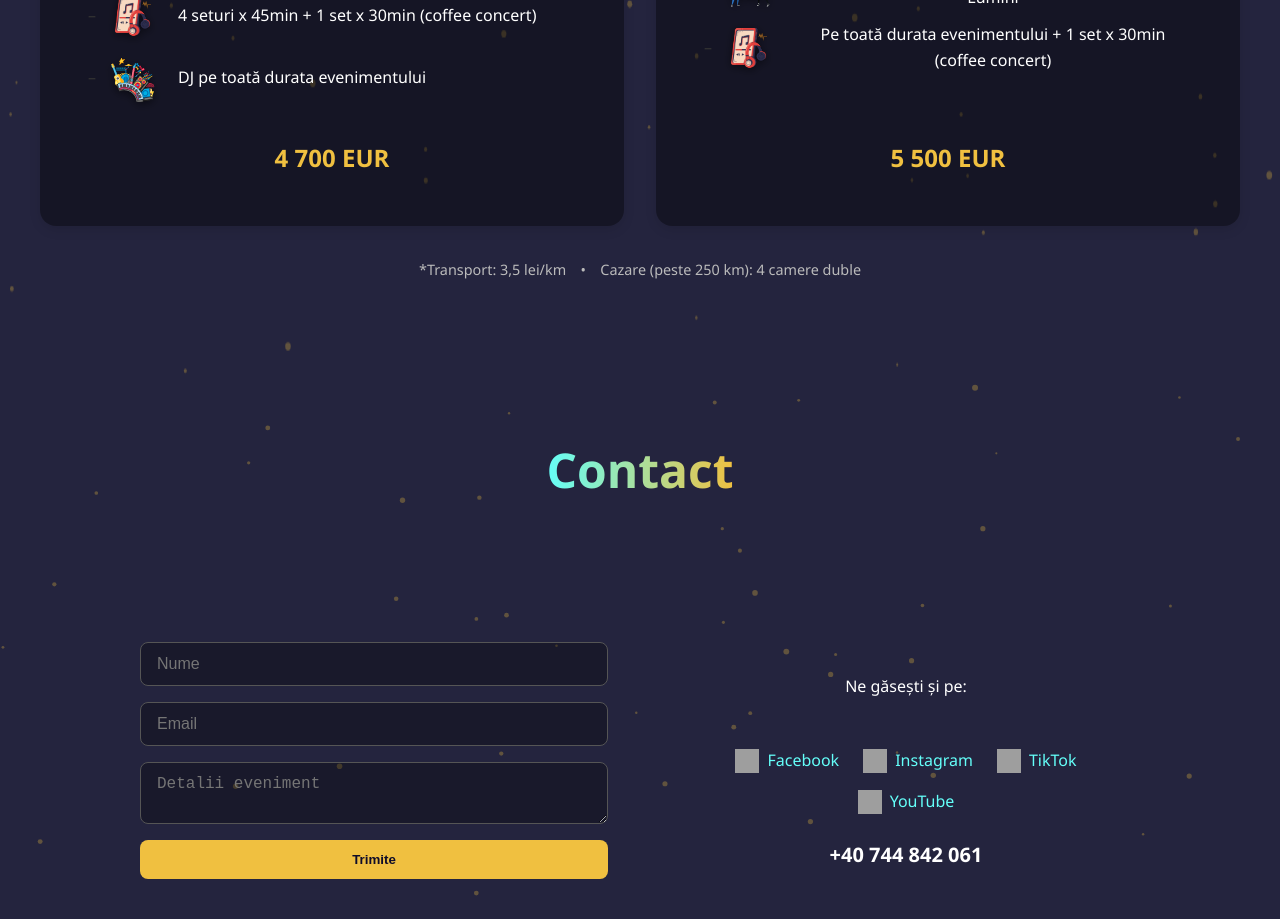
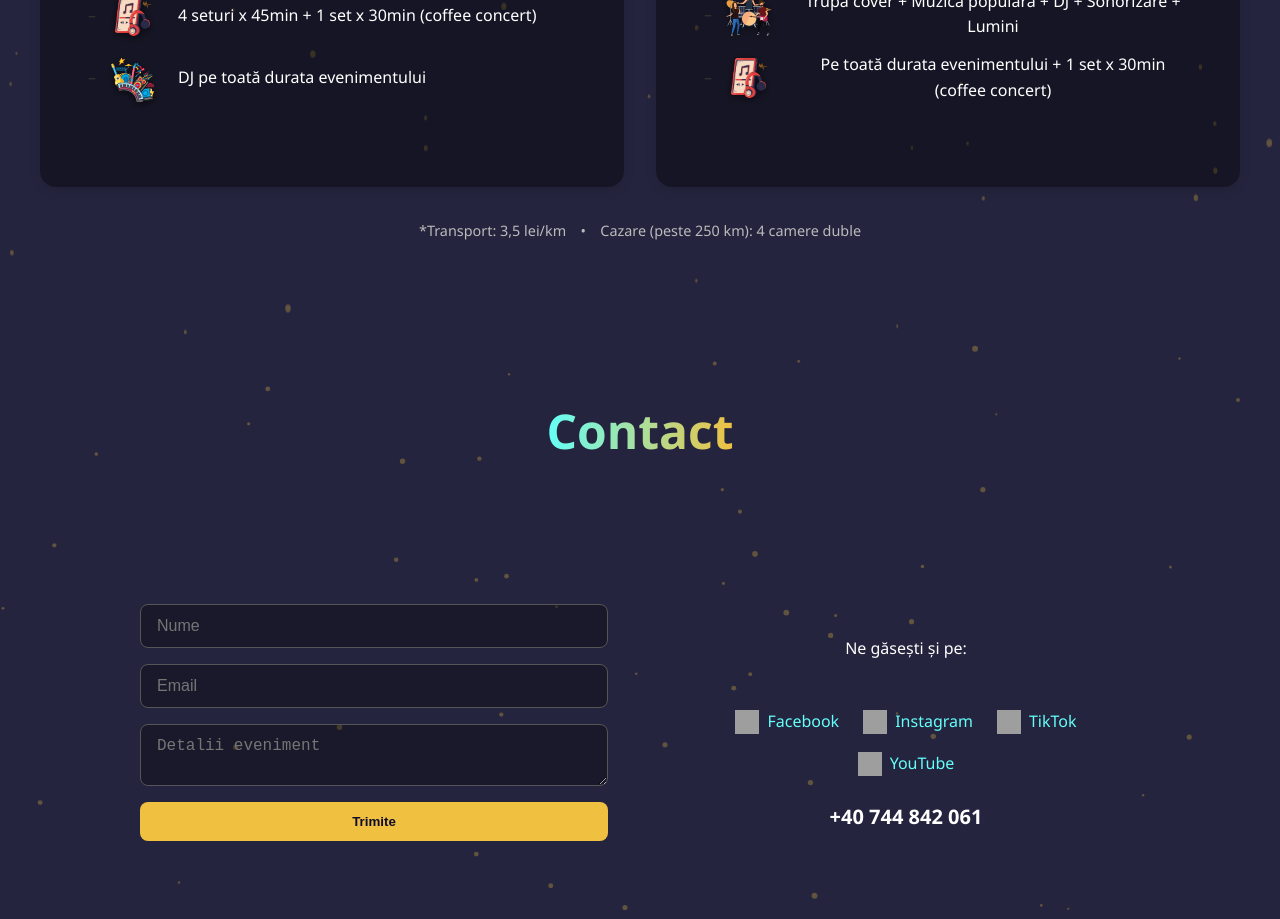
Before and after one commit to adidiac/trupas, a Next.js app: page / in a window 1280 px wide. Shown: the part 4160-5079 px from the top of the page. Built offline with nearby package versions, Linux system fonts and the light colour scheme; grey boxes are pictures that could not be loaded.

Commit message:
Remove price

```diff
--- a/src/components/OfferSection.tsx
+++ b/src/components/OfferSection.tsx
@@ -88,7 +88,6 @@ export default function OfferSection() {
                   </li>
                 ))}
               </ul>
-              <div className="price">{o.price}</div>
             </div>
           </div>
         ))}
```
